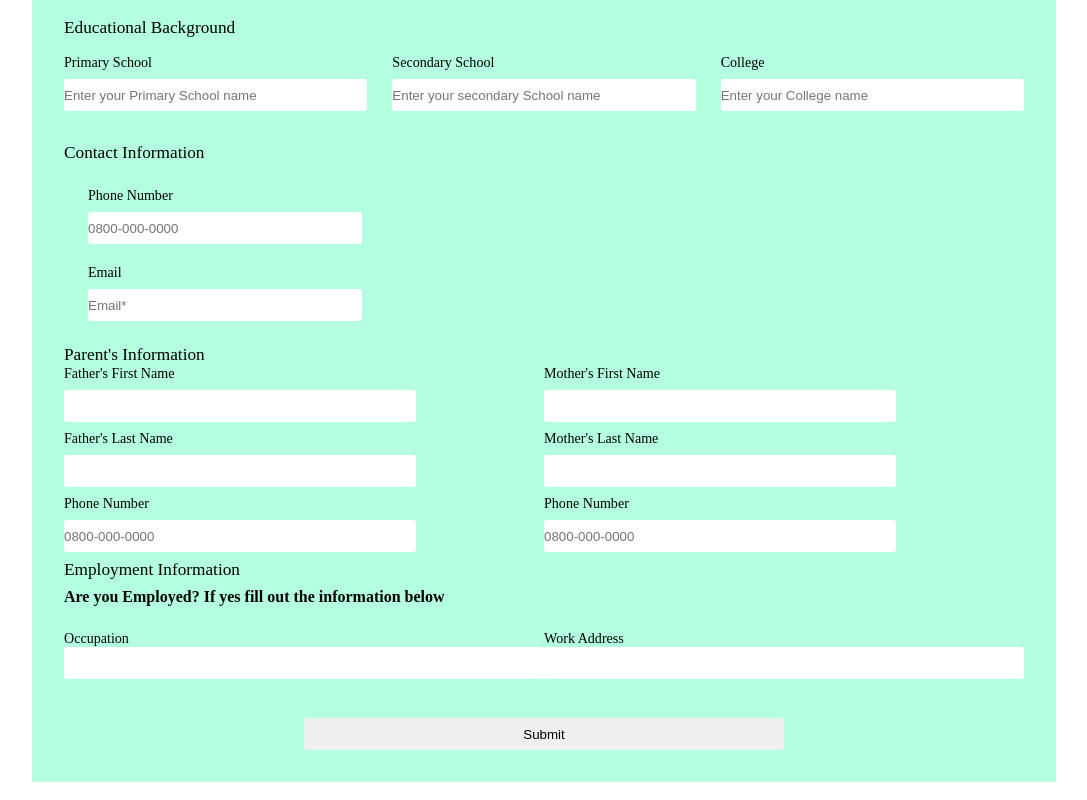
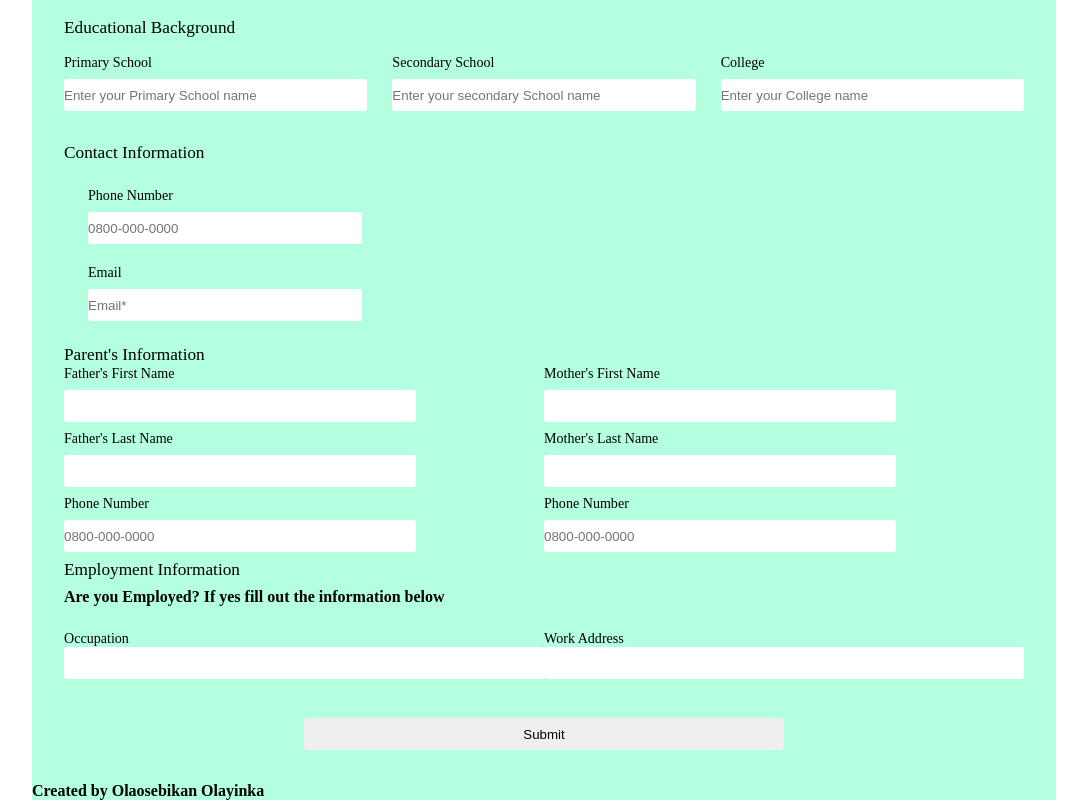
Before and after one commit to oolayinkaadio/NIN-FORM, a plain HTML site: page index.html in a window 1280 px wide. Shown: the part 496-1296 px from the top of the page, without its empty margins (96-1183 px from the left). Drawn offline with Linux system fonts and the light colour scheme.

Commit message:
Add name at the bottom

```diff
--- a/index.html
+++ b/index.html
@@ -164,6 +164,8 @@
 
             </form>
         </div>
+
+        <h4>Created by Olaosebikan Olayinka</h4>
     </div>
 
 </body>
```
